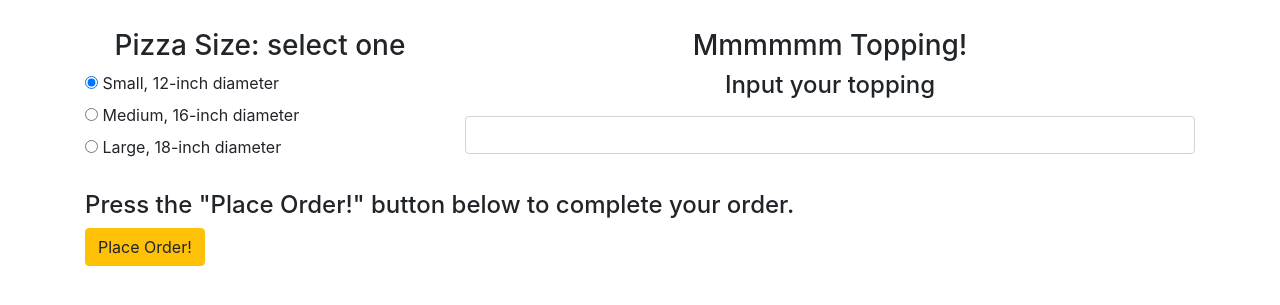
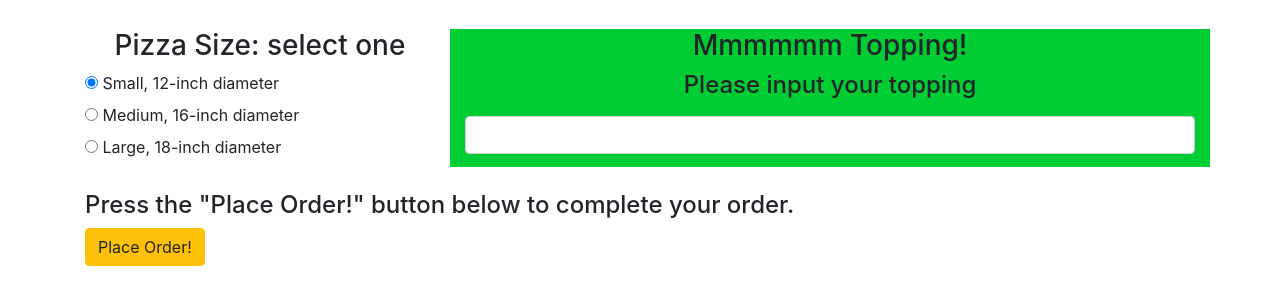
Before and after one commit to r-craig73/Order-Pizza2, a plain HTML site: page index.html in a window 1280 px wide. Shown: the part 257-562 px from the top of the page. Drawn offline with Linux system fonts and the light colour scheme.

Commit message:
add background color in a div cell, edit readme specs

```diff
--- a/css/styles.css
+++ b/css/styles.css
@@ -5,3 +5,7 @@
 #results {
   display: none;
 }
+
+div[class*=col-sm-8] {
+  background-color: #00CC33
+}
--- a/index.html
+++ b/index.html
@@ -38,10 +38,10 @@
               </label>
             </div>
           </div>
-          <div class="col-sm-8" >
+          <div class="col-sm-8">
           <h3>Mmmmmm Topping!</h3>
             <div class="toppings">
-            <h4><label for="toppings">Input your topping</label></h4>
+            <h4><label for="toppings">Please input your topping</label></h4>
             <input id="toppings" class="form-control" type="text" required>
             </div>
           </div>
@@ -53,7 +53,6 @@
       <br>
       <div id="results">
         <h4>Your order:</h4>
-        <br>
         <span class="selections"></span>
       </div>
     </div>
--- a/js/scripts.js
+++ b/js/scripts.js
@@ -1,9 +1,8 @@
-//business side
 function Pizza (size, topping, finalCost) {
   this.size = size;
   this.topping = topping;
   this.finalCost = 0;
-}
+};
 
 Pizza.prototype.finalPrice = function() {
   if (this.size === "Small") {
@@ -17,7 +16,6 @@ Pizza.prototype.finalPrice = function() {
   }
 };
 
-// logic side
 $(document).ready(function() {
 
   $("#order").submit(function(event) {
```
Also changed, not shown: 1 other file.
